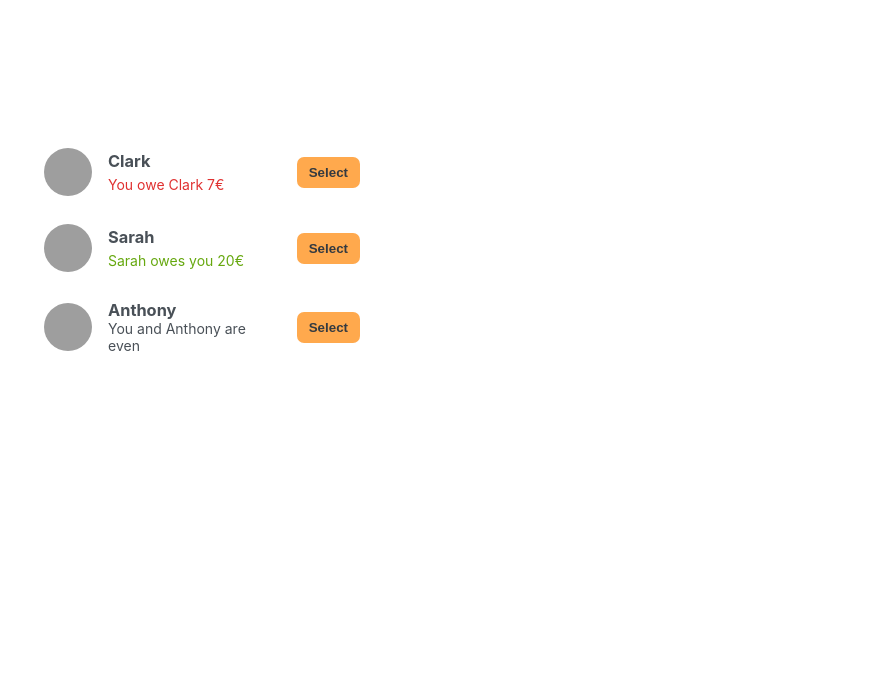
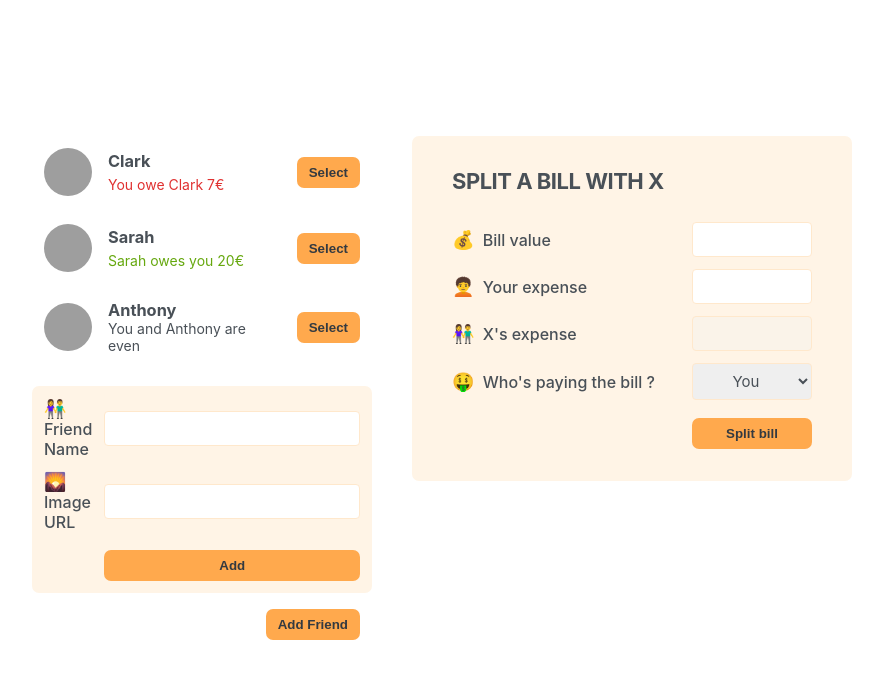
Before and after one commit to FulgurVividus/Eat-N-Split, a React (Create React App) app: page / in a window 1280 px wide. Shown: the top 678 px of the page, without its empty margins (198-1081 px from the left). Built offline with nearby package versions, Linux system fonts and the light colour scheme; grey boxes are pictures that could not be loaded.

Commit message:
feat: created new components & one reusable Button component

```diff
--- a/src/App.js
+++ b/src/App.js
@@ -25,7 +25,11 @@
       <div className="app">
         <div className="sidebar">
           <FriendsList />
+          <FormAddFriend />
+          <Button>Add Friend</Button>
         </div>
+
+        <FormSplitBill />
       </div>
     </>
   );
@@ -65,7 +69,57 @@
       )}
       {friend.balance === 0 && <p>You and {friend.name} are even</p>}
 
-      <button className="button">Select</button>
+      <Button>Select</Button>
     </li>
   );
 }
+
+// FormAddFriend component
+function FormAddFriend() {
+  return (
+    <>
+      <form className="form-add-friend">
+        <label>👫 Friend Name</label>
+        <input type="text" />
+
+        <label>🌄 Image URL</label>
+        <input type="text" />
+
+        <Button>Add</Button>
+      </form>
+    </>
+  );
+}
+
+// FormSplitBill
+function FormSplitBill() {
+  return (
+    <>
+      <form className="form-split-bill">
+        <h2>Split a bill with X</h2>
+
+        <label>💰 Bill value</label>
+        <input type="text" />
+
+        <label>🧑‍🦱 Your expense</label>
+        <input type="text" />
+
+        <label>👫 X's expense</label>
+        <input type="text" disabled />
+
+        <label>🤑 Who's paying the bill ?</label>
+        <select>
+          <option value="user">You</option>
+          <option value="friend">X</option>
+        </select>
+
+        <Button>Split bill</Button>
+      </form>
+    </>
+  );
+}
+
+// Button component
+function Button({ children }) {
+  return <button className="button">{children}</button>;
+}
```
